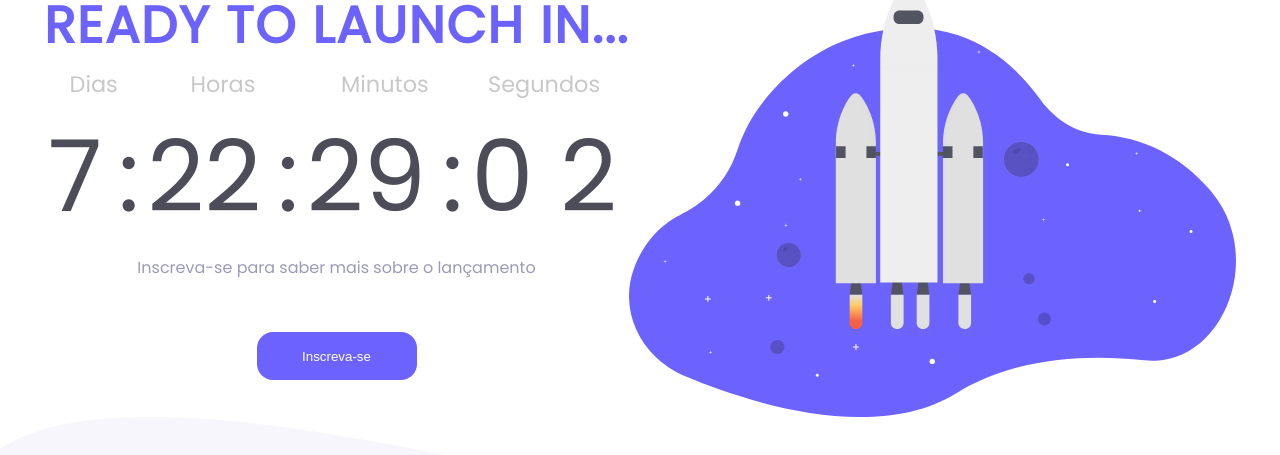
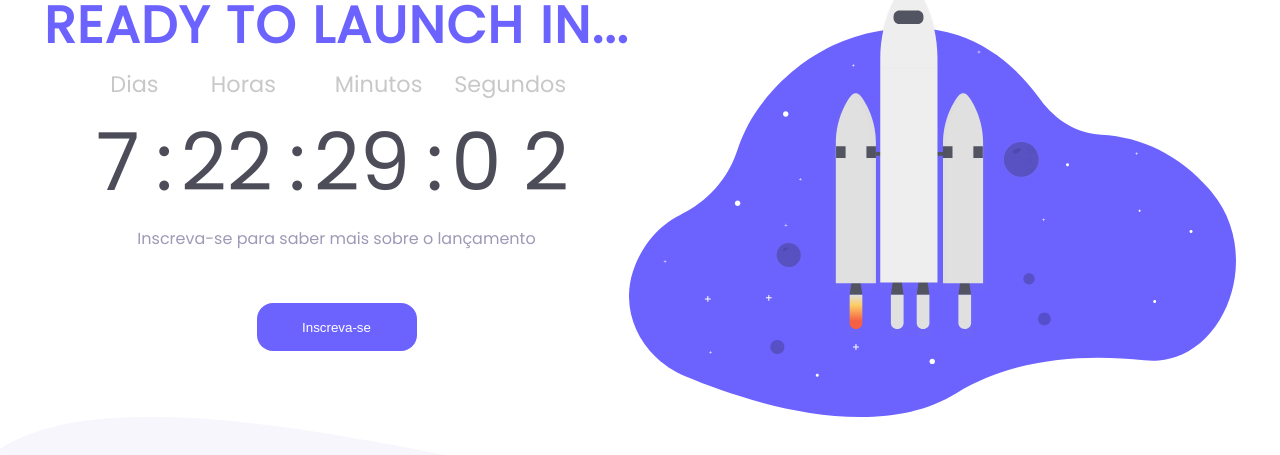
Before and after one commit to lucasluiz19/Countdown-rocketseat, a plain HTML site: page index.html in a window 1280 px wide. Shown: the part 153-608 px from the top of the page. Drawn offline with Linux system fonts and the light colour scheme.

Commit message:
att-commit

```diff
--- a/style.css
+++ b/style.css
@@ -73,8 +73,7 @@ main{
     font-family: 'Poppins';
     font-style: normal;
     font-weight: 400;
-    font-size: 6.2rem;
-
+    font-size: 5rem;
     color: #4D4C59;
 
     width: 100%;
```
